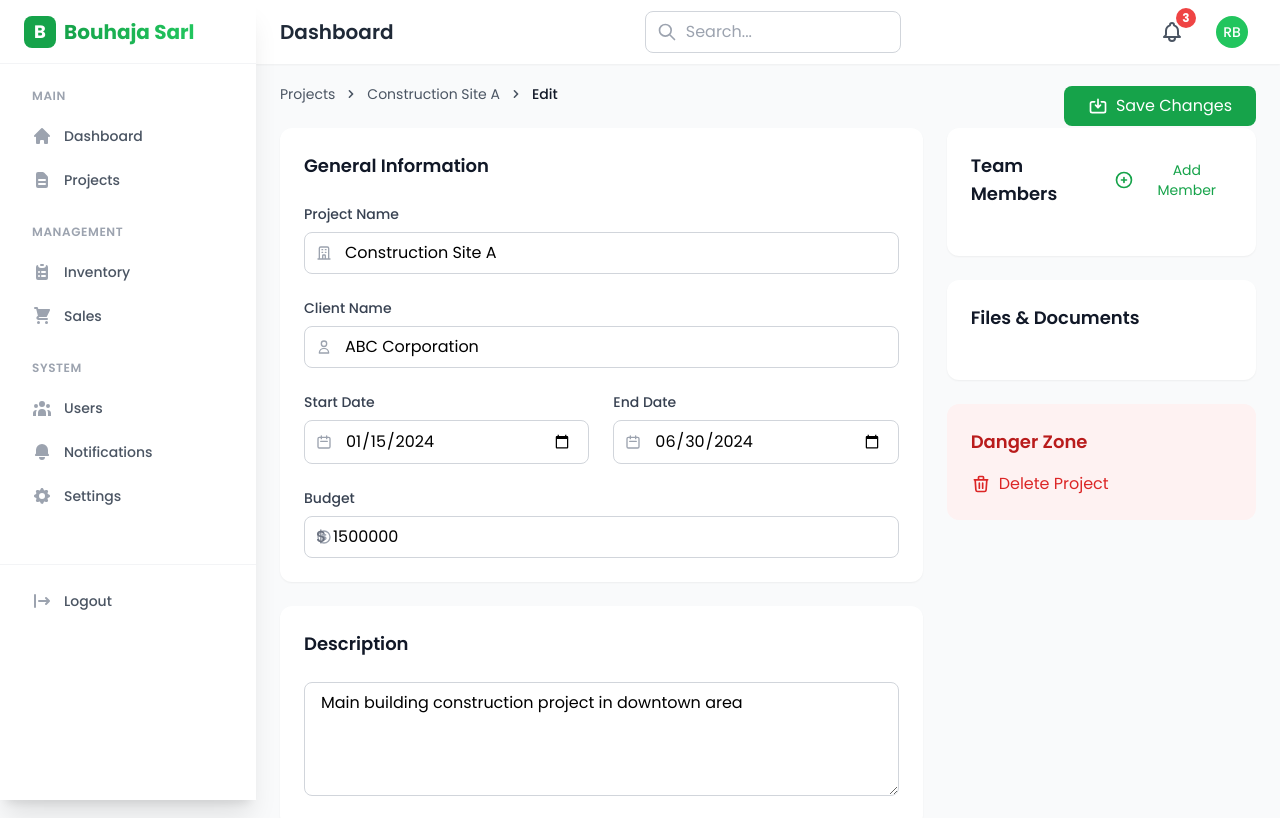
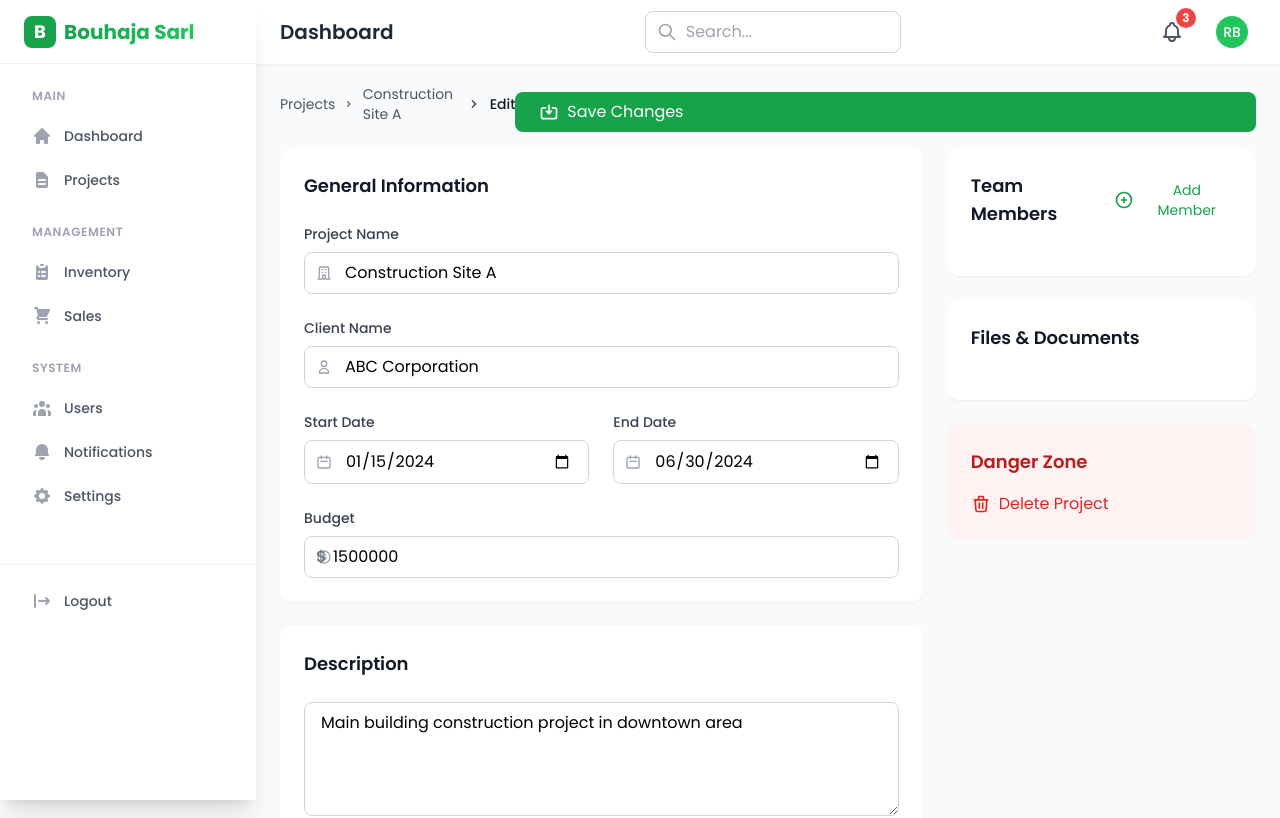
Before and after one commit to rachidfrex/construction-management-app, a React (Vite) app: page /projects/1/edit in a window 1280 px wide. Shown: the top 818 px of the page. Built offline with nearby package versions, Linux system fonts and the light colour scheme.

Commit message:
refactor: update layout and styling in EditProject component

```diff
--- a/src/pages/dashboard/EditProject.tsx
+++ b/src/pages/dashboard/EditProject.tsx
@@ -401,8 +401,8 @@ const EditProject = () => {
       <main className="lg:ml-64 mt-5 pt-16 p-6 ">
         <div className=" mx-auto">
           {/* Header with Navigation */}
-          <div className="flex items-center  justify-between  ">
-            <div className="flex items-center ">
+          <div className="flex flex-col md:flex-row items-start md:items-center   md:justify-between  ">
+            <div className="flex justify-center   items-center ">
 
 
                 <Breadcrumb
@@ -420,7 +420,7 @@ const EditProject = () => {
               whileTap={{ scale: 0.98 }}
               onClick={handleUpdateProject}
               disabled={isLoading}
-              className="flex items-center gap-2 px-6 py-2 bg-green-600 text-white rounded-lg hover:bg-green-700 disabled:opacity-50 transition-colors"
+              className="flex items-center gap-2 px-6 py-2 mb-2 w-full float-end bg-green-600 text-white rounded-lg hover:bg-green-700 disabled:opacity-50 transition-colors"
             >
               {isLoading ? (
                 <div className="flex items-center gap-2">
```
